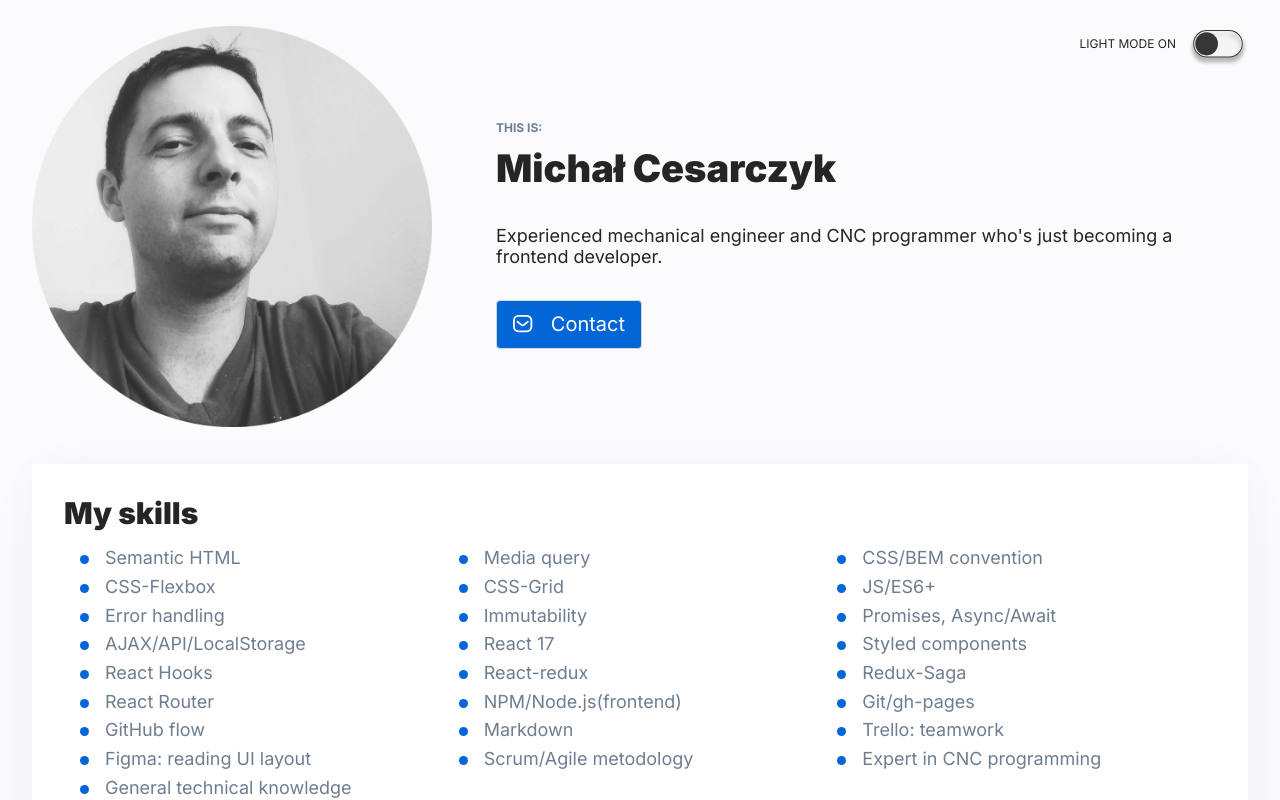
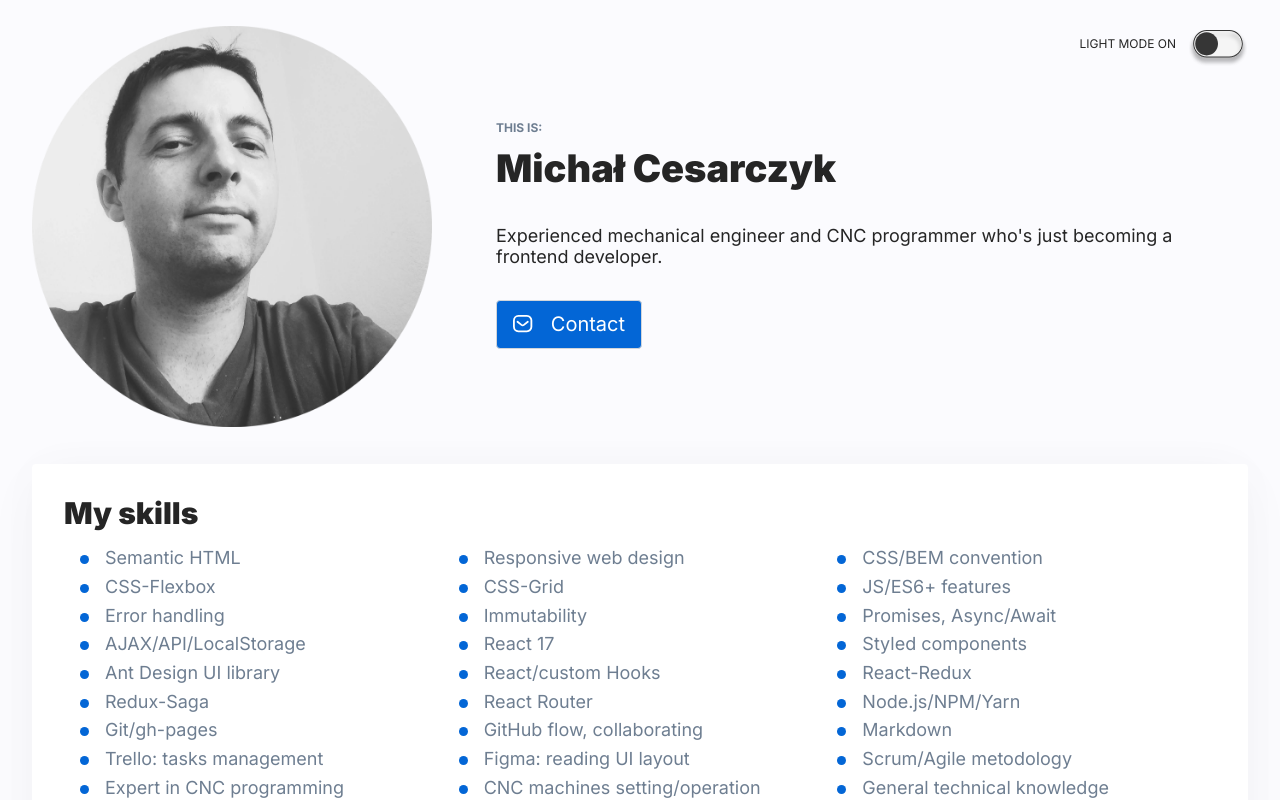
Before and after one commit to MCesarczyk/personal-homepage, a React (Create React App) app: page / in a window 1280 px wide. Shown: the top 800 px of the page. Built offline with nearby package versions, Linux system fonts and the light colour scheme; no server answers.

Commit message:
skills and goals updated

```diff
--- a/src/assets/datas/goals.js
+++ b/src/assets/datas/goals.js
@@ -1,9 +1,9 @@
 export const goals = [
     "TypeScript",
-    "Node.js(backend)",
     "JS classes",
+    "Ruby on rails",
+    "Node.js",
     "Java",
-    "Ruby on rails",
     "Angular"
 ]
 
--- a/src/assets/datas/skills.js
+++ b/src/assets/datas/skills.js
@@ -1,28 +1,30 @@
 const skills = [
     "Semantic HTML",
-    "Media query",
+    "Responsive web design",
     "CSS/BEM convention",
     "CSS-Flexbox",
     "CSS-Grid",
-    "JS/ES6+",
+    "JS/ES6+ features",
     "Error handling",
     "Immutability",
     "Promises, Async/Await",
     "AJAX/API/LocalStorage",
     "React 17",
     "Styled components",
-    "React Hooks",
-    "React-redux",
+    "Ant Design UI library",
+    "React/custom Hooks",
+    "React-Redux",
     "Redux-Saga",
     "React Router",
-    "NPM/Node.js(frontend)",
+    "Node.js/NPM/Yarn",
     "Git/gh-pages",
-    "GitHub flow",
+    "GitHub flow, collaborating",
     "Markdown",
-    "Trello: teamwork",
+    "Trello: tasks management",
     "Figma: reading UI layout",
     "Scrum/Agile metodology",
     "Expert in CNC programming",
+    "CNC machines setting/operation",
     "General technical knowledge"
     ]
 
```
